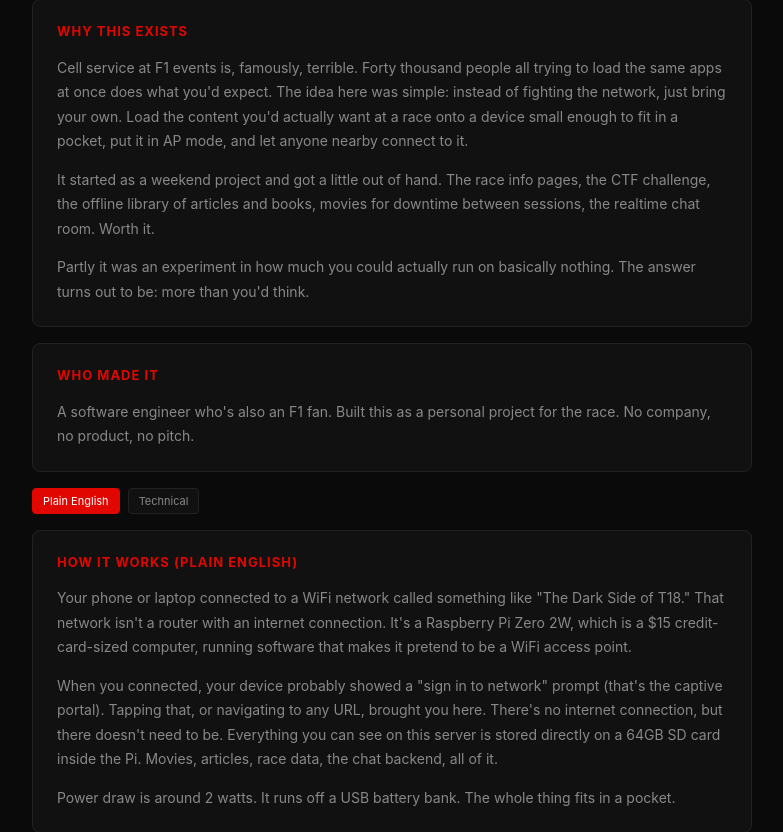
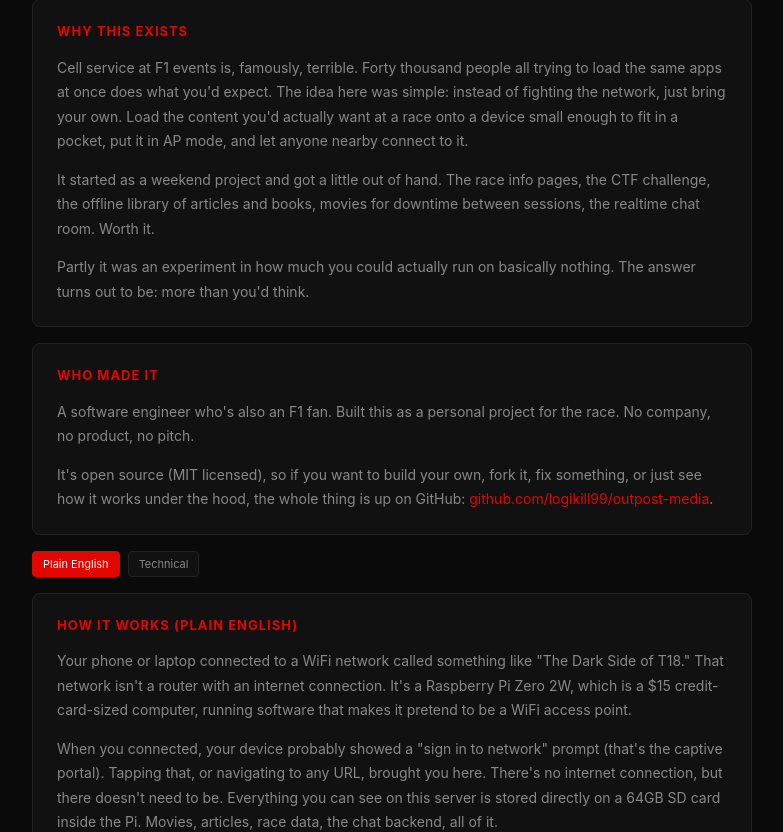
Before and after one commit to logikill99/outpost-media, a Flask app: page /about in a window 1280 px wide. Shown: the part 418-1250 px from the top of the page, without its empty margins (248-1031 px from the left). Run offline with Flask 3, Linux system fonts and the light colour scheme; parts of the project's set-up code (start-up, migrations or seed data) failed here and were passed over.

Commit message:
feat: link to GitHub source from About page
Add a short open-source line in the "Who made it" section linking to
the repo, so visitors can find the source / fork it.

Co-Authored-By: Claude Opus 4.7 (1M context) <noreply@anthropic.com>

```diff
--- a/templates/about.html
+++ b/templates/about.html
@@ -24,6 +24,7 @@
   <section class="about-section">
     <h2>Who made it</h2>
     <p>A software engineer who's also an F1 fan. Built this as a personal project for the race. No company, no product, no pitch.</p>
+    <p>It's open source (MIT licensed), so if you want to build your own, fork it, fix something, or just see how it works under the hood, the whole thing is up on GitHub: <a href="https://github.com/logikill99/outpost-media" target="_blank" rel="noopener">github.com/logikill99/outpost-media</a>.</p>
   </section>
 
   <div class="about-toggle-bar">
```
